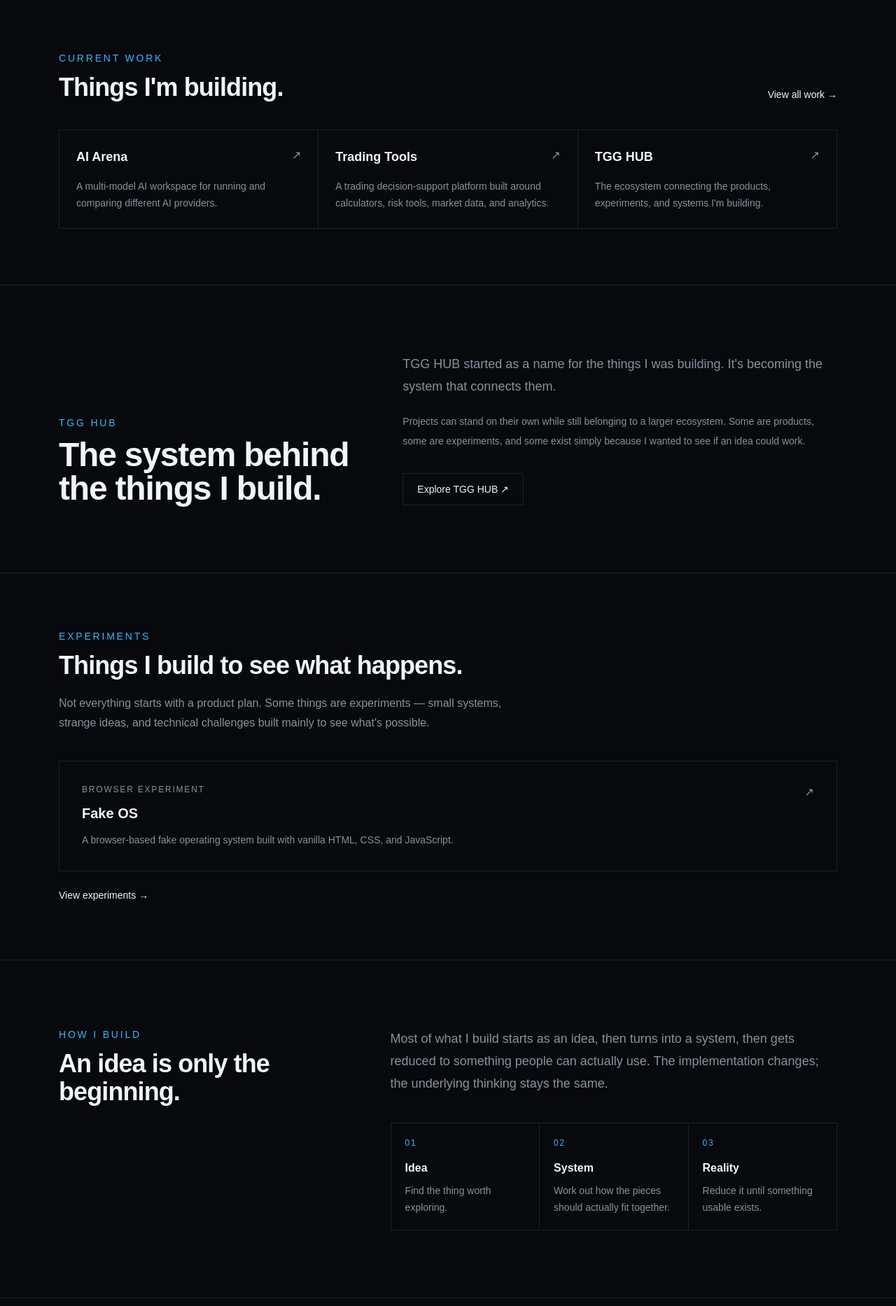
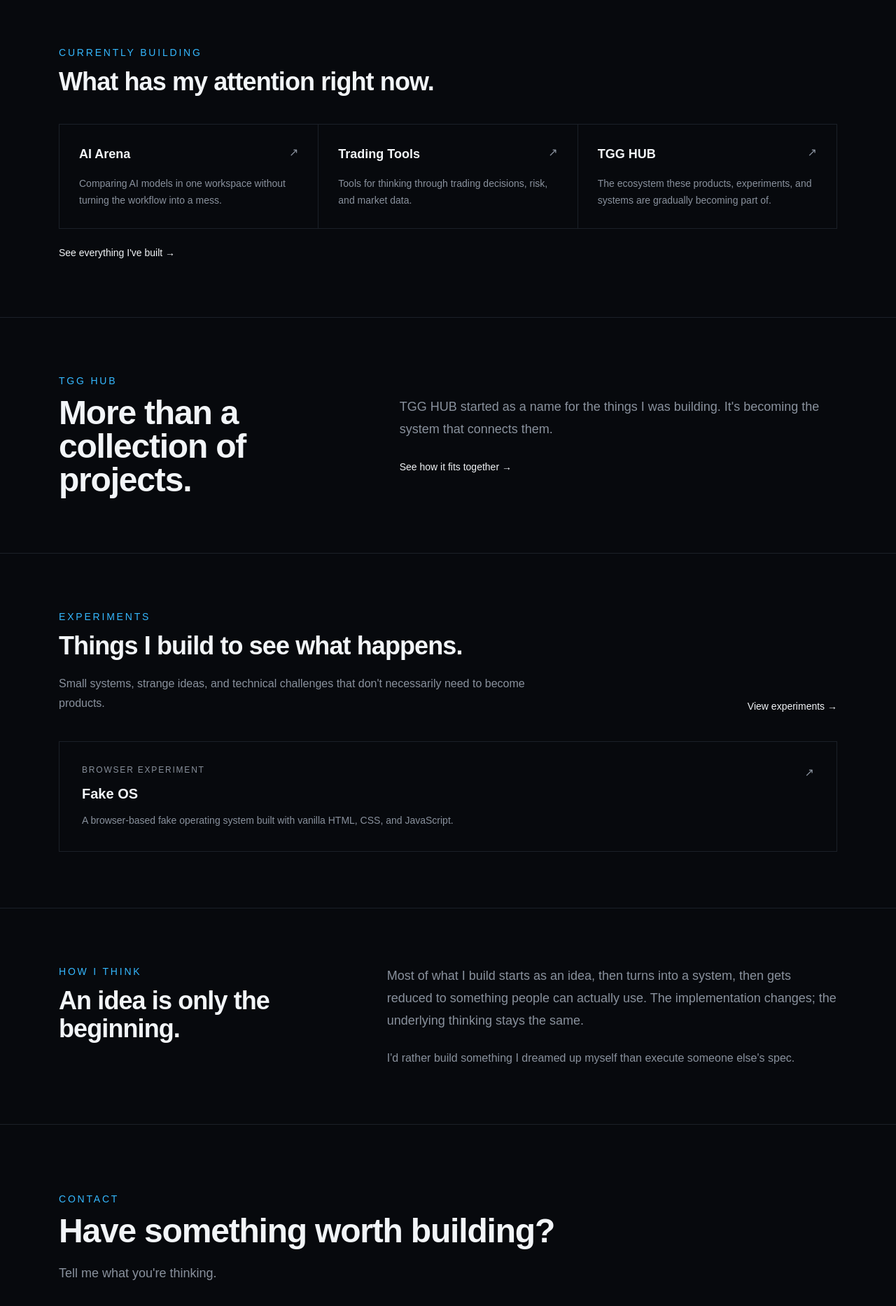
Before and after one commit to JJTGG/JAYJAYTGG, a Next.js app: page / in a window 1280 px wide. Shown: the part 800-2666 px from the top of the page at 70% size. Built offline with nearby package versions, Linux system fonts and the light colour scheme.

Commit message:
feat: refine homepage structure

```diff
--- a/app/page.tsx
+++ b/app/page.tsx
@@ -1,52 +1,27 @@
-const navigation = [
-  { label: "Work", href: "/work" },
-  { label: "TGG HUB", href: "/tgg-hub" },
-  { label: "Experiments", href: "/experiments" },
-  { label: "About", href: "/about" },
-  { label: "Contact", href: "/contact" }
-];
-
 const currentWork = [
   {
     name: "AI Arena",
-    description: "A multi-model AI workspace for running and comparing different AI providers.",
+    description:
+      "Comparing AI models in one workspace without turning the workflow into a mess.",
     href: "https://ai-arena-red.vercel.app/"
   },
   {
     name: "Trading Tools",
-    description: "A trading decision-support platform built around calculators, risk tools, market data, and analytics.",
+    description:
+      "Tools for thinking through trading decisions, risk, and market data.",
     href: "https://trading-tools-xi.vercel.app/"
   },
   {
     name: "TGG HUB",
-    description: "The ecosystem connecting the products, experiments, and systems I'm building.",
-    href: "https://tgg-hub.vercel.app/"
+    description:
+      "The ecosystem these products, experiments, and systems are gradually becoming part of.",
+    href: "/tgg-hub"
   }
 ];
 
 export default function Home() {
   return (
     <main className="min-h-screen">
-      <header className="border-b border-[var(--line)]">
-        <div className="mx-auto flex max-w-6xl items-center justify-between px-5 py-5">
-          <a href="/" className="font-semibold tracking-tight">
-            JAYJAYTGG
-          </a>
-
-          <nav className="hidden gap-6 text-sm text-[var(--muted)] md:flex">
-            {navigation.map((item) => (
-              <a
-                key={item.href}
-                href={item.href}
-                className="transition-colors hover:text-[var(--foreground)]"
-              >
-                {item.label}
-              </a>
-            ))}
-          </nav>
-        </div>
-      </header>
-
       <section className="mx-auto flex min-h-[calc(100vh-73px)] max-w-6xl items-center px-5 py-24">
         <div className="max-w-4xl">
           <p className="mb-6 text-sm font-medium uppercase tracking-[0.2em] text-[var(--accent)]">
@@ -58,9 +33,8 @@ export default function Home() {
           </h1>
 
           <p className="mt-8 max-w-2xl text-lg leading-8 text-[var(--muted)]">
-            Developer, builder, and persistent experimenter. I turn ideas
-            into products, systems, and whatever else refuses to leave my
-            head alone.
+            I think in systems, build the ideas that won&apos;t leave me
+            alone, and keep pushing until they work.
           </p>
 
           <div className="mt-10 flex flex-wrap gap-3">
@@ -78,28 +52,23 @@ export default function Home() {
               About me
             </a>
           </div>
+
+          <p className="mt-16 text-sm text-[var(--muted)]">
+            Started building websites on a button phone. Still building.
+          </p>
         </div>
       </section>
 
       <section className="border-t border-[var(--line)]">
         <div className="mx-auto max-w-6xl px-5 py-20">
-          <div className="flex items-end justify-between gap-6">
-            <div>
+          <div className="max-w-2xl">
             <p className="text-sm font-medium uppercase tracking-[0.2em] text-[var(--accent)]">
-                Current work
+              Currently building
             </p>
 
             <h2 className="mt-3 text-3xl font-semibold tracking-tight sm:text-4xl">
-                Things I&apos;m building.
+              What has my attention right now.
             </h2>
-            </div>
-
-            <a
-              href="/work"
-              className="hidden text-sm text-[var(--muted)] transition-colors hover:text-[var(--foreground)] sm:block"
-            >
-              View all work →
-            </a>
           </div>
 
           <div className="mt-10 grid gap-px overflow-hidden border border-[var(--line)] bg-[var(--line)] md:grid-cols-3">
@@ -107,9 +76,11 @@ export default function Home() {
               <a
                 key={project.name}
                 href={project.href}
-                target="_blank"
-                rel="noreferrer"
-                className="group bg-[var(--background)] p-6 transition-colors hover:bg-[#0b0f15]"
+                target={project.href.startsWith("http") ? "_blank" : undefined}
+                rel={
+                  project.href.startsWith("http") ? "noreferrer" : undefined
+                }
+                className="group bg-[var(--background)] p-6 transition-colors hover:bg-[#0b0f15] sm:p-7"
               >
                 <div className="flex items-start justify-between gap-4">
                   <h3 className="text-lg font-semibold">
@@ -130,23 +101,23 @@ export default function Home() {
 
           <a
             href="/work"
-            className="mt-6 inline-block text-sm text-[var(--muted)] transition-colors hover:text-[var(--foreground)] sm:hidden"
+            className="mt-6 inline-block text-sm text-[var(--muted)] transition-colors hover:text-[var(--foreground)]"
           >
-            View all work →
+            See everything I&apos;ve built →
           </a>
         </div>
       </section>
 
       <section className="border-t border-[var(--line)]">
-        <div className="mx-auto max-w-6xl px-5 py-24">
-          <div className="grid gap-12 md:grid-cols-[1fr_1.4fr] md:items-end">
+        <div className="mx-auto max-w-6xl px-5 py-20">
+          <div className="grid gap-10 md:grid-cols-[1fr_1.4fr] md:items-center">
             <div>
               <p className="text-sm font-medium uppercase tracking-[0.2em] text-[var(--accent)]">
                 TGG HUB
               </p>
 
               <h2 className="mt-3 text-4xl font-semibold tracking-tight sm:text-5xl">
-                The system behind the things I build.
+                More than a collection of projects.
               </h2>
             </div>
 
@@ -156,20 +127,11 @@ export default function Home() {
                 It&apos;s becoming the system that connects them.
               </p>
 
-              <p className="mt-5 max-w-2xl text-sm leading-7 text-[var(--muted)]">
-                Projects can stand on their own while still belonging to a
-                larger ecosystem. Some are products, some are experiments,
-                and some exist simply because I wanted to see if an idea
-                could work.
-              </p>
-
               <a
-                href="https://tgg-hub.vercel.app/"
-                target="_blank"
-                rel="noreferrer"
-                className="mt-8 inline-flex border border-[var(--line)] px-5 py-3 text-sm font-medium transition-colors hover:border-[var(--muted)]"
+                href="/tgg-hub"
+                className="mt-7 inline-flex text-sm font-medium transition-colors hover:text-[var(--accent)]"
               >
-                Explore TGG HUB ↗
+                See how it fits together →
               </a>
             </div>
           </div>
@@ -178,6 +140,7 @@ export default function Home() {
 
       <section className="border-t border-[var(--line)]">
         <div className="mx-auto max-w-6xl px-5 py-20">
+          <div className="flex flex-col gap-8 sm:flex-row sm:items-end sm:justify-between">
             <div className="max-w-2xl">
               <p className="text-sm font-medium uppercase tracking-[0.2em] text-[var(--accent)]">
                 Experiments
@@ -188,10 +151,17 @@ export default function Home() {
               </h2>
 
               <p className="mt-5 text-base leading-7 text-[var(--muted)]">
-              Not everything starts with a product plan. Some things are
-              experiments — small systems, strange ideas, and technical
-              challenges built mainly to see what&apos;s possible.
+                Small systems, strange ideas, and technical challenges that
+                don&apos;t necessarily need to become products.
               </p>
+            </div>
+
+            <a
+              href="/experiments"
+              className="shrink-0 text-sm text-[var(--muted)] transition-colors hover:text-[var(--foreground)]"
+            >
+              View experiments →
+            </a>
           </div>
 
           <div className="mt-10 border border-[var(--line)]">
@@ -223,22 +193,15 @@ export default function Home() {
               </div>
             </a>
           </div>
-
-          <a
-            href="/experiments"
-            className="mt-6 inline-block text-sm text-[var(--muted)] transition-colors hover:text-[var(--foreground)]"
-          >
-            View experiments →
-          </a>
         </div>
       </section>
 
       <section className="border-t border-[var(--line)]">
-        <div className="mx-auto max-w-6xl px-5 py-24">
-          <div className="grid gap-12 md:grid-cols-[1fr_1.5fr]">
+        <div className="mx-auto max-w-6xl px-5 py-20">
+          <div className="grid gap-10 md:grid-cols-[1fr_1.5fr]">
             <div>
               <p className="text-sm font-medium uppercase tracking-[0.2em] text-[var(--accent)]">
-                How I build
+                How I think
               </p>
 
               <h2 className="mt-3 text-3xl font-semibold tracking-tight sm:text-4xl">
@@ -254,38 +217,36 @@ export default function Home() {
                 stays the same.
               </p>
 
-              <div className="mt-10 grid gap-px overflow-hidden border border-[var(--line)] bg-[var(--line)] sm:grid-cols-3">
-                <div className="bg-[var(--background)] p-5">
-                  <p className="text-xs font-medium uppercase tracking-[0.15em] text-[var(--accent)]">
-                    01
-                  </p>
-                  <h3 className="mt-4 font-semibold">Idea</h3>
-                  <p className="mt-2 text-sm leading-6 text-[var(--muted)]">
-                    Find the thing worth exploring.
-                  </p>
-                </div>
-
-                <div className="bg-[var(--background)] p-5">
-                  <p className="text-xs font-medium uppercase tracking-[0.15em] text-[var(--accent)]">
-                    02
-                  </p>
-                  <h3 className="mt-4 font-semibold">System</h3>
-                  <p className="mt-2 text-sm leading-6 text-[var(--muted)]">
-                    Work out how the pieces should actually fit together.
-                  </p>
-                </div>
-
-                <div className="bg-[var(--background)] p-5">
-                  <p className="text-xs font-medium uppercase tracking-[0.15em] text-[var(--accent)]">
-                    03
-                  </p>
-                  <h3 className="mt-4 font-semibold">Reality</h3>
-                  <p className="mt-2 text-sm leading-6 text-[var(--muted)]">
-                    Reduce it until something usable exists.
+              <p className="mt-6 text-base leading-7 text-[var(--muted)]">
+                I&apos;d rather build something I dreamed up myself than
+                execute someone else&apos;s spec.
               </p>
             </div>
           </div>
         </div>
+      </section>
+
+      <section className="border-t border-[var(--line)]">
+        <div className="mx-auto max-w-6xl px-5 py-24">
+          <div className="max-w-3xl">
+            <p className="text-sm font-medium uppercase tracking-[0.2em] text-[var(--accent)]">
+              Contact
+            </p>
+
+            <h2 className="mt-3 text-4xl font-semibold tracking-tight sm:text-5xl">
+              Have something worth building?
+            </h2>
+
+            <p className="mt-5 max-w-2xl text-lg leading-8 text-[var(--muted)]">
+              Tell me what you&apos;re thinking.
+            </p>
+
+            <a
+              href="/contact"
+              className="mt-8 inline-flex border border-[var(--foreground)] px-5 py-3 text-sm font-medium transition-colors hover:bg-[var(--foreground)] hover:text-[var(--background)]"
+            >
+              Talk to me →
+            </a>
           </div>
         </div>
       </section>
```
Lines whose indentation alone changed are shown as unchanged.
